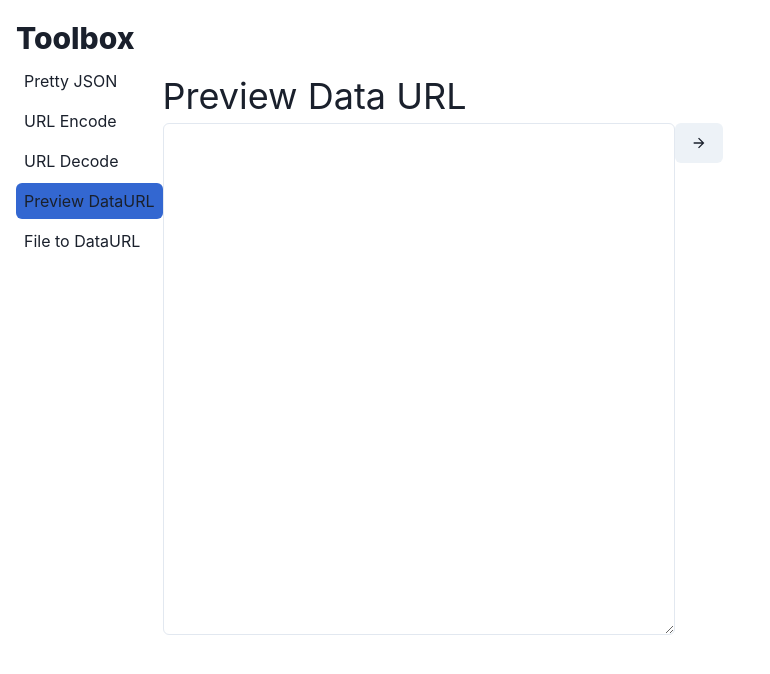
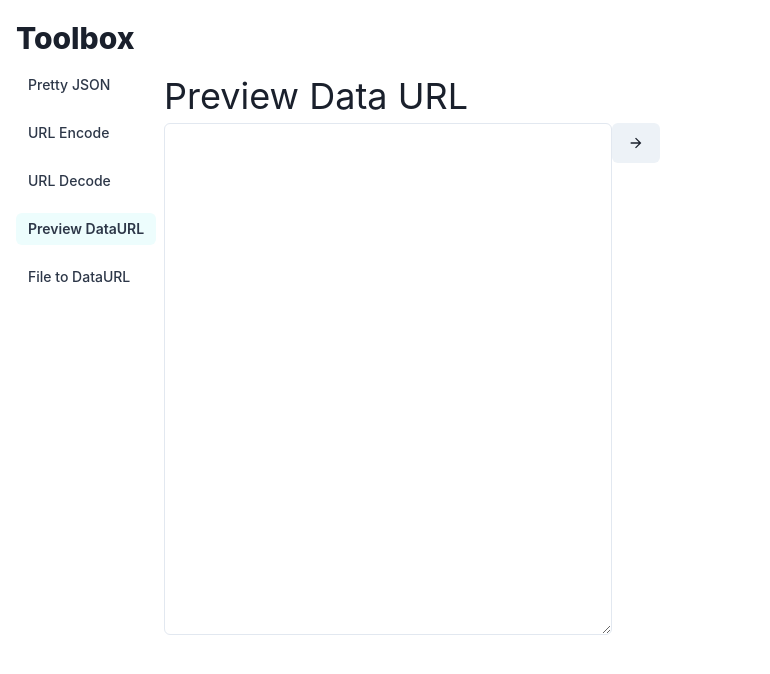
Before and after one commit to Uvacoder/aaa-tools-collect-tsx3, a Next.js app: page /preview-dataurl in a window 1280 px wide. Shown: the top 674 px of the page, without its empty margins (0-770 px from the left). Built offline with nearby package versions, Linux system fonts and the light colour scheme.

Commit message:
Adjust style

```diff
--- a/layout/DefaultLayout.tsx
+++ b/layout/DefaultLayout.tsx
@@ -1,7 +1,16 @@
 import React from 'react'
 import { useRouter } from 'next/router'
 import Head from 'next/head'
-import { Text, Box, Flex, List, ListItem } from '@chakra-ui/react'
+import NextLink from 'next/link'
+import {
+  Text,
+  Box,
+  Flex,
+  PropsOf,
+  chakra,
+  useColorModeValue,
+  Stack,
+} from '@chakra-ui/react'
 import { Link } from '../components/Link'
 
 export const DefaultLayout: React.FC = ({ children }) => {
@@ -26,7 +35,6 @@ export const DefaultLayout: React.FC = ({ children }) => {
 }
 
 const Navigation = () => {
-  const router = useRouter()
   const pages = [
     { name: 'Pretty JSON', path: '/pretty-json' },
     { name: 'URL Encode', path: '/url-encode' },
@@ -35,22 +43,70 @@ const Navigation = () => {
     { name: 'File to DataURL', path: '/file-to-dataurl' },
   ]
   return (
-    <List spacing="4">
+    <Stack as="ul" spacing="4" marginRight="2">
       {pages.map((page, idx) => {
-        const current = router.pathname === page.path
         return (
-          <ListItem key={idx}>
-            <Link
-              href={page.path}
-              bg={current ? 'Highlight' : undefined}
-              borderRadius="md"
-              padding="2"
-            >
-              {page.name}
-            </Link>
-          </ListItem>
+          <SidebarLink key={idx} as="li" href={page.path}>
+            {page.name}
+          </SidebarLink>
         )
       })}
-    </List>
+    </Stack>
   )
 }
+
+const StyledLink = React.forwardRef(function StyledLink(
+  props: PropsOf<typeof chakra.a> & { isActive?: boolean },
+  ref: React.Ref<any>
+) {
+  const { isActive, ...rest } = props
+
+  return (
+    <chakra.a
+      aria-current={isActive ? 'page' : undefined}
+      width="100%"
+      px="3"
+      py="1"
+      rounded="md"
+      ref={ref}
+      fontSize="sm"
+      fontWeight="500"
+      color={useColorModeValue('gray.700', 'whiteAlpha.900')}
+      transition="all 0.2s"
+      _activeLink={{
+        bg: useColorModeValue('cyan.50', 'cyan.900'),
+        color: useColorModeValue('cyans.700', 'cyan.200'),
+        fontWeight: '600',
+      }}
+      {...rest}
+    />
+  )
+})
+
+type SidebarLinkProps = PropsOf<typeof chakra.div> & {
+  href?: string
+  icon?: React.ReactElement
+}
+
+const SidebarLink = (props: SidebarLinkProps) => {
+  const { href, icon, children, ...rest } = props
+
+  const { pathname } = useRouter()
+  const isActive = pathname === href
+
+  return (
+    <chakra.div
+      userSelect="none"
+      display="flex"
+      alignItems="center"
+      lineHeight="1.5rem"
+      {...rest}
+    >
+      <NextLink href={href!} passHref>
+        <StyledLink isActive={isActive}>{children}</StyledLink>
+      </NextLink>
+    </chakra.div>
+  )
+}
+
+export default SidebarLink
--- a/pages/_app.tsx
+++ b/pages/_app.tsx
@@ -1,11 +1,12 @@
 import type { AppProps } from 'next/app'
 
-import { ChakraProvider } from '@chakra-ui/react'
+import { ChakraProvider, ColorModeScript } from '@chakra-ui/react'
 import { DefaultLayout } from '../layout/DefaultLayout'
 
-function MyApp({ Component, pageProps, router }: AppProps) {
+function MyApp({ Component, pageProps }: AppProps) {
   return (
     <ChakraProvider>
+      <ColorModeScript initialColorMode="system" />
       <DefaultLayout>
         <Component {...pageProps} />
       </DefaultLayout>
--- a/pages/preview-dataurl.tsx
+++ b/pages/preview-dataurl.tsx
@@ -31,7 +31,7 @@ const PreviewDataUrl: NextPage = () => {
       <Text fontSize="4xl">Preview Data URL</Text>
       <Flex>
         <Textarea
-          width="lg"
+          width="md"
           height="lg"
           onChange={handleInputChange}
           value={input}
@@ -39,7 +39,7 @@ const PreviewDataUrl: NextPage = () => {
         <Button onClick={handlePreview}>
           <ArrowForwardIcon />
         </Button>
-        <Box width="lg">
+        <Box width="md">
           {src && (
             <Image
               src={src}
```
Also changed, not shown: pages/file-to-dataurl.tsx (+9 -2 lines).
